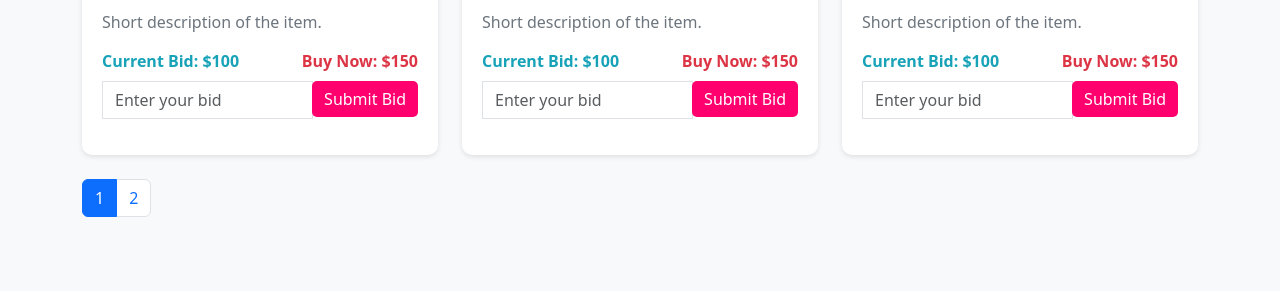
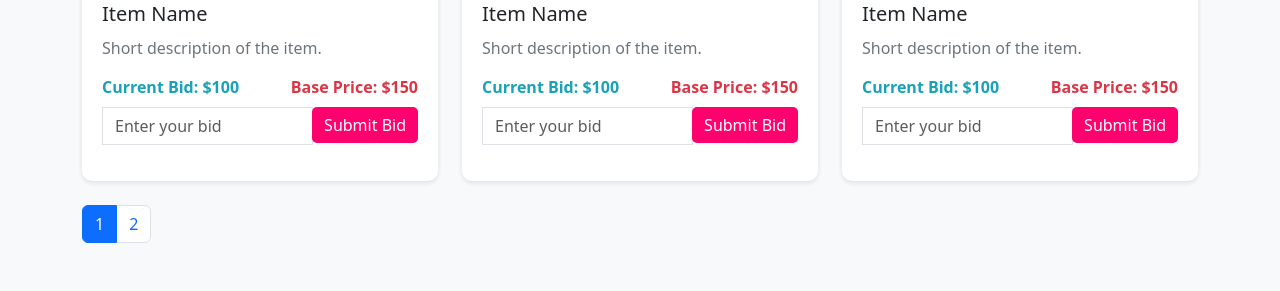
Before and after one commit to mirzanaeembeg/CSE3100-SD-IV, a PHP site: page /auction1.html in a window 1280 px wide. Shown: the part 3253-3544 px from the top of the page. Before the commit the page ends 3470 px from the top, so only its background shows below. Run offline with PHP 8.4, Linux system fonts and the light colour scheme; some libraries are stand-ins or nearby versions.

Commit message:
Adding timer in auction pages.And creat profile page and working on it

```diff
--- a/auction.css
+++ b/auction.css
@@ -1,7 +1,14 @@
 body {
     background-color: #f8f9fa;
 }
-
+#timer {
+    font-size: 2em;
+    text-align: center;
+    margin: 20px 0;
+    background-color:antiquewhite;
+    border: #e6005e dotted;
+    border-radius: 10px;
+}
 .card {
     border: none;
     border-radius: 10px;
--- a/auction1.html
+++ b/auction1.html
@@ -9,6 +9,8 @@
 </head>
 <body>
     <div class="container my-5">
+        <div id="timer"></div>
+
         <div class="row">
             <div class="col-md-4 col-sm-6 mb-4" >
                 <div class="card">
@@ -18,7 +20,7 @@
                         <p class="card-text">Short description of the item.</p>
                         <div class="price-info mb-2">
                             <span class="current-bid">Current Bid: $100</span>
-                            <span class="buy-now">Buy Now: $150</span>
+                            <span class="buy-now">Base Price: $150</span>
                         </div>
                         <div class="input-group mb-3">
                             <input type="number" class="form-control" placeholder="Enter your bid">
@@ -37,7 +39,7 @@
                         <p class="card-text">Short description of the item.</p>
                         <div class="price-info mb-2">
                             <span class="current-bid">Current Bid: $100</span>
-                            <span class="buy-now">Buy Now: $150</span>
+                            <span class="buy-now">Base Price: $150</span>
                         </div>
                         <div class="input-group mb-3">
                             <input type="number" class="form-control" placeholder="Enter your bid">
@@ -56,7 +58,7 @@
                         <p class="card-text">Short description of the item.</p>
                         <div class="price-info mb-2">
                             <span class="current-bid">Current Bid: $100</span>
-                            <span class="buy-now">Buy Now: $150</span>
+                            <span class="buy-now">Base Price: $150</span>
                         </div>
                         <div class="input-group mb-3">
                             <input type="number" class="form-control" placeholder="Enter your bid">
@@ -75,7 +77,7 @@
                         <p class="card-text">Short description of the item.</p>
                         <div class="price-info mb-2">
                             <span class="current-bid">Current Bid: $100</span>
-                            <span class="buy-now">Buy Now: $150</span>
+                            <span class="buy-now">Base Price: $150</span>
                         </div>
                         <div class="input-group mb-3">
                             <input type="number" class="form-control" placeholder="Enter your bid">
@@ -94,7 +96,7 @@
                         <p class="card-text">Short description of the item.</p>
                         <div class="price-info mb-2">
                             <span class="current-bid">Current Bid: $100</span>
-                            <span class="buy-now">Buy Now: $150</span>
+                            <span class="buy-now">Base Price: $150</span>
                         </div>
                         <div class="input-group mb-3">
                             <input type="number" class="form-control" placeholder="Enter your bid">
@@ -113,7 +115,7 @@
                         <p class="card-text">Short description of the item.</p>
                         <div class="price-info mb-2">
                             <span class="current-bid">Current Bid: $100</span>
-                            <span class="buy-now">Buy Now: $150</span>
+                            <span class="buy-now">Base Price: $150</span>
                         </div>
                         <div class="input-group mb-3">
                             <input type="number" class="form-control" placeholder="Enter your bid">
@@ -132,7 +134,7 @@
                         <p class="card-text">Short description of the item.</p>
                         <div class="price-info mb-2">
                             <span class="current-bid">Current Bid: $100</span>
-                            <span class="buy-now">Buy Now: $150</span>
+                            <span class="buy-now">Base Price: $150</span>
                         </div>
                         <div class="input-group mb-3">
                             <input type="number" class="form-control" placeholder="Enter your bid">
@@ -151,7 +153,7 @@
                         <p class="card-text">Short description of the item.</p>
                         <div class="price-info mb-2">
                             <span class="current-bid">Current Bid: $100</span>
-                            <span class="buy-now">Buy Now: $150</span>
+                            <span class="buy-now">Base Price: $150</span>
                         </div>
                         <div class="input-group mb-3">
                             <input type="number" class="form-control" placeholder="Enter your bid">
@@ -170,7 +172,7 @@
                         <p class="card-text">Short description of the item.</p>
                         <div class="price-info mb-2">
                             <span class="current-bid">Current Bid: $100</span>
-                            <span class="buy-now">Buy Now: $150</span>
+                            <span class="buy-now">Base Price: $150</span>
                         </div>
                         <div class="input-group mb-3">
                             <input type="number" class="form-control" placeholder="Enter your bid">
@@ -189,7 +191,7 @@
                         <p class="card-text">Short description of the item.</p>
                         <div class="price-info mb-2">
                             <span class="current-bid">Current Bid: $100</span>
-                            <span class="buy-now">Buy Now: $150</span>
+                            <span class="buy-now">Base Price: $150</span>
                         </div>
                         <div class="input-group mb-3">
                             <input type="number" class="form-control" placeholder="Enter your bid">
@@ -208,7 +210,7 @@
                         <p class="card-text">Short description of the item.</p>
                         <div class="price-info mb-2">
                             <span class="current-bid">Current Bid: $100</span>
-                            <span class="buy-now">Buy Now: $150</span>
+                            <span class="buy-now">Base Price: $150</span>
                         </div>
                         <div class="input-group mb-3">
                             <input type="number" class="form-control" placeholder="Enter your bid">
@@ -227,7 +229,7 @@
                         <p class="card-text">Short description of the item.</p>
                         <div class="price-info mb-2">
                             <span class="current-bid">Current Bid: $100</span>
-                            <span class="buy-now">Buy Now: $150</span>
+                            <span class="buy-now">Base Price: $150</span>
                         </div>
                         <div class="input-group mb-3">
                             <input type="number" class="form-control" placeholder="Enter your bid">
@@ -246,7 +248,7 @@
                         <p class="card-text">Short description of the item.</p>
                         <div class="price-info mb-2">
                             <span class="current-bid">Current Bid: $100</span>
-                            <span class="buy-now">Buy Now: $150</span>
+                            <span class="buy-now">Base Price: $150</span>
                         </div>
                         <div class="input-group mb-3">
                             <input type="number" class="form-control" placeholder="Enter your bid">
@@ -265,7 +267,7 @@
                         <p class="card-text">Short description of the item.</p>
                         <div class="price-info mb-2">
                             <span class="current-bid">Current Bid: $100</span>
-                            <span class="buy-now">Buy Now: $150</span>
+                            <span class="buy-now">Base Price: $150</span>
                         </div>
                         <div class="input-group mb-3">
                             <input type="number" class="form-control" placeholder="Enter your bid">
@@ -284,7 +286,7 @@
                         <p class="card-text">Short description of the item.</p>
                         <div class="price-info mb-2">
                             <span class="current-bid">Current Bid: $100</span>
-                            <span class="buy-now">Buy Now: $150</span>
+                            <span class="buy-now">Base Price: $150</span>
                         </div>
                         <div class="input-group mb-3">
                             <input type="number" class="form-control" placeholder="Enter your bid">
@@ -303,7 +305,7 @@
                         <p class="card-text">Short description of the item.</p>
                         <div class="price-info mb-2">
                             <span class="current-bid">Current Bid: $100</span>
-                            <span class="buy-now">Buy Now: $150</span>
+                            <span class="buy-now">Base Price: $150</span>
                         </div>
                         <div class="input-group mb-3">
                             <input type="number" class="form-control" placeholder="Enter your bid">
@@ -322,7 +324,7 @@
                         <p class="card-text">Short description of the item.</p>
                         <div class="price-info mb-2">
                             <span class="current-bid">Current Bid: $100</span>
-                            <span class="buy-now">Buy Now: $150</span>
+                            <span class="buy-now">Base Price: $150</span>
                         </div>
                         <div class="input-group mb-3">
                             <input type="number" class="form-control" placeholder="Enter your bid">
@@ -341,7 +343,7 @@
                         <p class="card-text">Short description of the item.</p>
                         <div class="price-info mb-2">
                             <span class="current-bid">Current Bid: $100</span>
-                            <span class="buy-now">Buy Now: $150</span>
+                            <span class="buy-now">Base Price: $150</span>
                         </div>
                         <div class="input-group mb-3">
                             <input type="number" class="form-control" placeholder="Enter your bid">
@@ -360,7 +362,7 @@
                         <p class="card-text">Short description of the item.</p>
                         <div class="price-info mb-2">
                             <span class="current-bid">Current Bid: $100</span>
-                            <span class="buy-now">Buy Now: $150</span>
+                            <span class="buy-now">Base Price: $150</span>
                         </div>
                         <div class="input-group mb-3">
                             <input type="number" class="form-control" placeholder="Enter your bid">
@@ -379,7 +381,7 @@
                         <p class="card-text">Short description of the item.</p>
                         <div class="price-info mb-2">
                             <span class="current-bid">Current Bid: $100</span>
-                            <span class="buy-now">Buy Now: $150</span>
+                            <span class="buy-now">Base Price: $150</span>
                         </div>
                         <div class="input-group mb-3">
                             <input type="number" class="form-control" placeholder="Enter your bid">
@@ -398,7 +400,7 @@
                         <p class="card-text">Short description of the item.</p>
                         <div class="price-info mb-2">
                             <span class="current-bid">Current Bid: $100</span>
-                            <span class="buy-now">Buy Now: $150</span>
+                            <span class="buy-now">Base Price: $150</span>
                         </div>
                         <div class="input-group mb-3">
                             <input type="number" class="form-control" placeholder="Enter your bid">
@@ -417,7 +419,7 @@
                         <p class="card-text">Short description of the item.</p>
                         <div class="price-info mb-2">
                             <span class="current-bid">Current Bid: $100</span>
-                            <span class="buy-now">Buy Now: $150</span>
+                            <span class="buy-now">Base Price: $150</span>
                         </div>
                         <div class="input-group mb-3">
                             <input type="number" class="form-control" placeholder="Enter your bid">
@@ -436,7 +438,7 @@
                         <p class="card-text">Short description of the item.</p>
                         <div class="price-info mb-2">
                             <span class="current-bid">Current Bid: $100</span>
-                            <span class="buy-now">Buy Now: $150</span>
+                            <span class="buy-now">Base Price: $150</span>
                         </div>
                         <div class="input-group mb-3">
                             <input type="number" class="form-control" placeholder="Enter your bid">
@@ -455,7 +457,7 @@
                         <p class="card-text">Short description of the item.</p>
                         <div class="price-info mb-2">
                             <span class="current-bid">Current Bid: $100</span>
-                            <span class="buy-now">Buy Now: $150</span>
+                            <span class="buy-now">Base Price: $150</span>
                         </div>
                         <div class="input-group mb-3">
                             <input type="number" class="form-control" placeholder="Enter your bid">
@@ -474,8 +476,41 @@
             </ul>
         </nav>
     </div>
-    <script src="https://code.jquery.com/jquery-3.5.1.slim.min.js"></script>
-    <script src="https://cdn.jsdelivr.net/npm/@popperjs/core@2.5.4/dist/umd/popper.min.js"></script>
-    <script src="https://stackpath.bootstrapcdn.com/bootstrap/4.5.2/js/bootstrap.min.js"></script>
+    <!-- <?php
+    // Set the countdown end date
+    $endDate = strtotime("2024-07-01 00:00:00");
+    // Get the current server time
+    $currentDate = time();
+    // Calculate the remaining time in seconds
+    $remainingTime = $endDate - $currentDate;
+    ?>
+
+    <script>
+        // Get the remaining time from PHP
+        var remainingTime = <?php echo $remainingTime; ?>;
+
+        // Update the count down every 1 second
+        var x = setInterval(function() {
+
+            // Time calculations for days, hours, minutes and seconds
+            var days = Math.floor(remainingTime / (60 * 60 * 24));
+            var hours = Math.floor((remainingTime % (60 * 60 * 24)) / (60 * 60));
+            var minutes = Math.floor((remainingTime % (60 * 60)) / 60);
+            var seconds = Math.floor(remainingTime % 60);
+
+            // Display the result in the element with id="timer"
+            document.getElementById("timer").innerHTML = days + "d " + hours + "h "
+            + minutes + "m " + seconds + "s ";
+
+            // If the count down is over, write some text
+            if (remainingTime < 0) {
+                clearInterval(x);
+                document.getElementById("timer").innerHTML = "EXPIRED";
+            } else {
+                // Decrement the remaining time
+                remainingTime--;
+            }
+        }, 1000);
+    </script> -->
 </body>
 </html>
--- a/signin.css
+++ b/signin.css
@@ -15,7 +15,7 @@ body, html {
 }
 
 .sidebar {
-    background-color: #ff006e;
+    background-color: white;
     width: 30%;
     display: flex;
     justify-content: center;
@@ -23,7 +23,7 @@ body, html {
     padding: 20px;
 }
 
-.logo {
+.illustration {
     max-width: 100%;
     height: auto;
 }
--- a/signin.html
+++ b/signin.html
@@ -9,7 +9,7 @@
 <body>
     <div class="container">
         <div class="sidebar">
-            <img src="logo.png" alt="Brand Logo" class="logo">
+            <img src="signin.svg" alt="Sign In Illustration" class="illustration">
         </div>
         <div class="form-container">
             <h2>Sign In</h2>
```
Also changed, not shown: auction2.html (+62 -27 lines), profile.css (added, +84 -0 lines), profile.html (added, +55 -0 lines), signin.svg (added).
